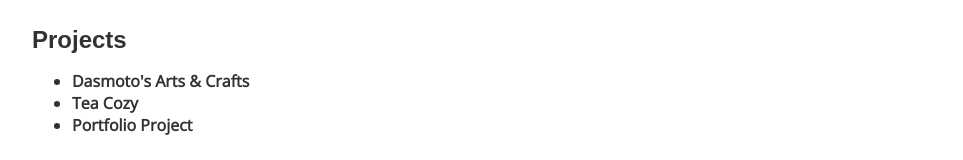
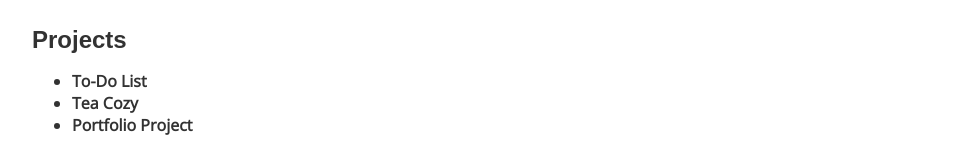
Before and after one commit to iZoR-Ibra/iZoR-Ibra.github.io, a plain HTML site: page index.html in a window 1280 px wide. Shown: the part 361-521 px from the top of the page, without its empty margins (158-1121 px from the left). Drawn offline with nearby package versions, Linux system fonts and the light colour scheme; a web font is replaced by a local one.

Commit message:
Add a link to the project's site

```diff
--- a/index.html
+++ b/index.html
@@ -28,7 +28,7 @@
             <h2>Projects</h2>
             <ul>
                 <li>
-                <a href="#" class="project-link" data-img="assets/projects/dasmoto.png">Dasmoto's Arts & Crafts</a>
+                <a href="#" class="project-link" data-img="assets/projects/todolist.png" data-url="https://izor-ibra.github.io/MyToDo/">To-Do List</a>
                 <div class="project-image"></div>
                 </li>
                 <li>
```
